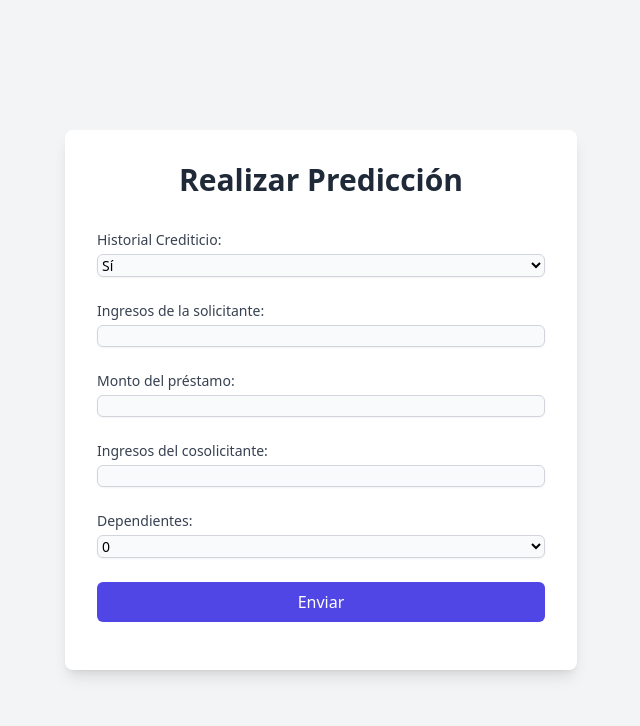
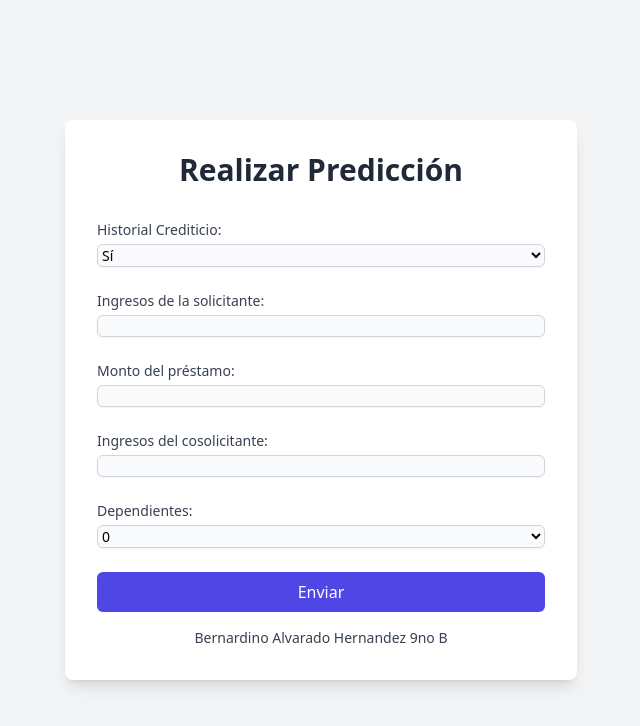
Before and after one commit to BERCHNARD10/Prediccion-M2, a Flask app: page / in a window 1280 px wide. Shown: the top 726 px of the page, without its empty margins (319-959 px from the left). Run offline with Flask 3, Linux system fonts and the light colour scheme; parts of the project's set-up code (start-up, migrations or seed data) failed here and were passed over; some libraries are stand-ins or nearby versions.

Commit message:
Update index.html

```diff
--- a/templates/index.html
+++ b/templates/index.html
@@ -77,6 +77,7 @@
             </div>
         </form>
         <p id="resultado" class="mt-4 text-lg font-semibold text-center"></p>
+        <label for="nameDev" class="block text-sm font-medium text-gray-700 mt-4 text-center">Bernardino Alvarado Hernandez 9no B</label>
     </div>
 </body>
 </html>
```
